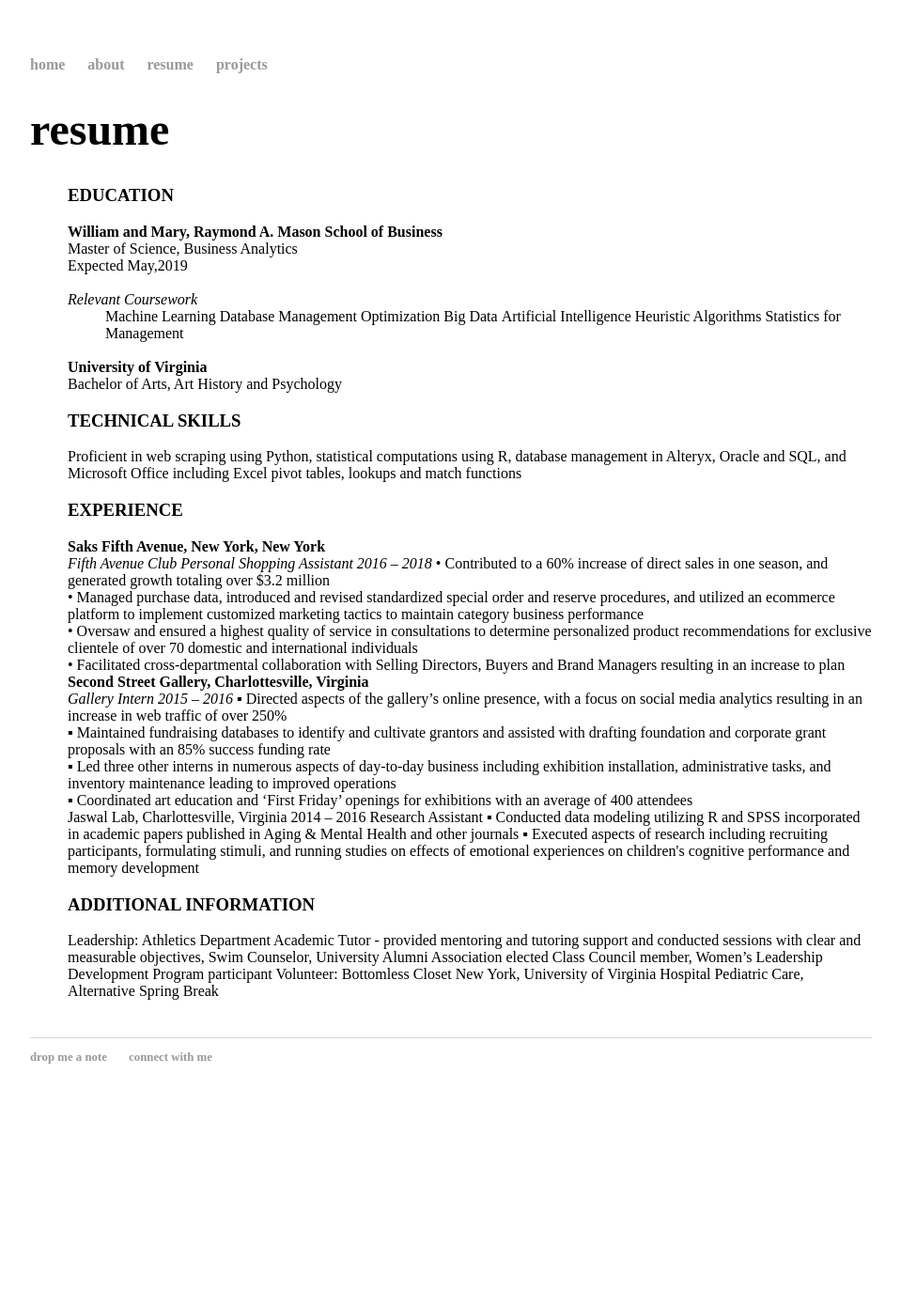
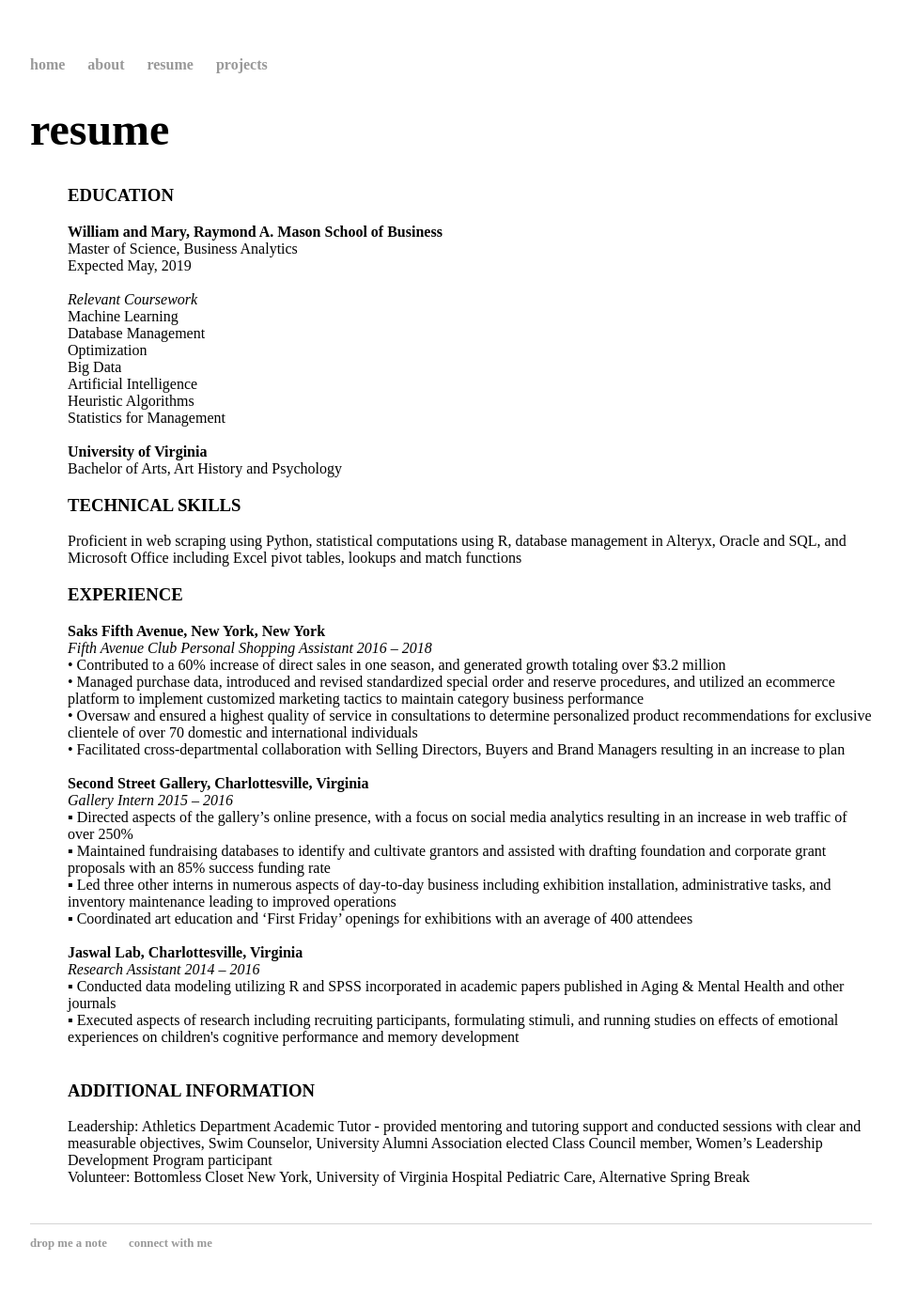
Before and after one commit to amanda-t2/amanda-t2.github.io, a Jekyll site: the page built from resume/index.html, in a window 1280 px wide. Shown: the whole page at 94% size, without its empty margins (160-1119 px from the left). Built offline with Jekyll 4.4.1, drawn with Linux system fonts in a browser that asks for light colours; before the commit the page ends 1193 px from its top, so only the background shows below that.

Commit message:
Update index.html

```diff
--- a/resume/index.html
+++ b/resume/index.html
@@ -7,18 +7,16 @@
 		<h3> EDUCATION </h3>
 		<strong> William and Mary, Raymond A. Mason School of Business </strong><br>
 		Master of Science, Business Analytics<br>
-		Expected May,2019 <br>
+		Expected May, 2019 <br>
 		<br>
 		<i> Relevant Coursework </i> <br>
-<ul>
-	<li>Machine Learning</li>
-	<li>Database Management</li>
-	<li>Optimization</li>
-	<li>Big Data</li>
-	<li>Artificial Intelligence</li>
-	<li>Heuristic Algorithms</li>
-	<li>Statistics for Management</li>
-</ul>
+Machine Learning<br>
+Database Management<br>
+Optimization<br>
+Big Data<br>
+Artificial Intelligence<br>
+Heuristic Algorithms<br>
+Statistics for Management<br>
 <br>
 <strong> University of Virginia </strong> <br>
 Bachelor of Arts, Art History and Psychology<br>
@@ -29,14 +27,14 @@
 
 		<h3> EXPERIENCE </h3>
 <strong> Saks Fifth Avenue, New York, New York </strong> <br>
-		<i> Fifth Avenue Club Personal Shopping Assistant 2016 – 2018 </i>
+		<i> Fifth Avenue Club Personal Shopping Assistant 2016 – 2018 </i><br>
 • Contributed to a 60% increase of direct sales in one season, and generated growth totaling over $3.2 million <br>
 • Managed purchase data, introduced and revised standardized special order and reserve procedures, and utilized an ecommerce platform to implement customized marketing tactics to maintain category business performance <br>
 • Oversaw and ensured a highest quality of service in consultations to determine personalized product recommendations for exclusive clientele of over 70 domestic and international individuals <br>
 • Facilitated cross-departmental collaboration with Selling Directors, Buyers and Brand Managers resulting in an increase to plan <br>
-
+	<br>
 <strong> Second Street Gallery, Charlottesville, Virginia </strong> <br>
-<i> Gallery Intern 2015 – 2016 </i>
+<i> Gallery Intern 2015 – 2016 </i><br>
 ▪ Directed aspects of the gallery’s online presence, with a focus on social media analytics resulting in an increase in
 web traffic of over 250% <br>
 ▪ Maintained fundraising databases to identify and cultivate grantors and assisted with drafting foundation and
@@ -44,15 +42,17 @@
 ▪ Led three other interns in numerous aspects of day-to-day business including exhibition installation,
 administrative tasks, and inventory maintenance leading to improved operations <br>
 ▪ Coordinated art education and ‘First Friday’ openings for exhibitions with an average of 400 attendees<br>
-Jaswal Lab, Charlottesville, Virginia 2014 – 2016
-Research Assistant
+	<br>
+<strong> Jaswal Lab, Charlottesville, Virginia </strong> <br>
+		<i> Research Assistant 2014 – 2016</i><br>
 ▪ Conducted data modeling utilizing R and SPSS incorporated in academic papers published in Aging & Mental
-Health and other journals
+Health and other journals<br>
 ▪ Executed aspects of research including recruiting participants, formulating stimuli, and running studies on effects
-of emotional experiences on children's cognitive performance and memory development
+of emotional experiences on children's cognitive performance and memory development<br>
+	<br>
 	<h3> ADDITIONAL INFORMATION </h3>
 Leadership: Athletics Department Academic Tutor - provided mentoring and tutoring support and conducted sessions
 with clear and measurable objectives, Swim Counselor, University Alumni Association elected Class Council member,
-Women’s Leadership Development Program participant
+Women’s Leadership Development Program participant<br>
 Volunteer: Bottomless Closet New York, University of Virginia Hospital Pediatric Care, Alternative Spring Break
 	</ul>
```
